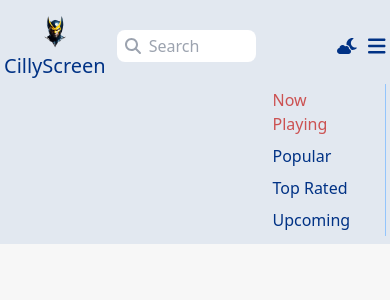
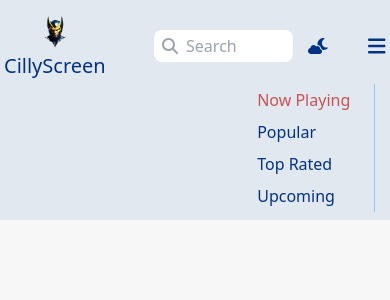
Before and after one commit to devwithsmile/CillyScreen, a React (Vite) app: page / in a window 390 px wide. Both pictures are taken after a click on the button 377 px from the left and 46 px from the top of the page. Shown: the top 300 px of the page. Built offline with nearby package versions, Linux system fonts and the light colour scheme; no server answers.

Commit message:
trying to fix navbar for small screen -2

```diff
--- a/src/Components/navbar/smallScreen/AllNavLinksSmall.jsx
+++ b/src/Components/navbar/smallScreen/AllNavLinksSmall.jsx
@@ -4,7 +4,7 @@ import { NavLink } from 'react-router-dom';
 function AllNavLinksSmall({ toggleMenu }) {
     return (
         <>
-            <ul className='ml-[64%] md:ml[84%] mt-1'>
+            <ul className='ml-[60%] md:ml[84%] mt-1'>
                 <li className='p-1 px-6 hover:bg-slate-200 hover:dark:bg-slate-900 border-e border-e-blue-300 dark:border-text_dark'><NavLink to='/' onClick={toggleMenu}>Now Playing</NavLink></li>
                 <li className='p-1 px-6 hover:bg-slate-200 hover:dark:bg-slate-900 border-e border-e-blue-300 dark:border-text_dark'><NavLink to='/popular' onClick={toggleMenu}>Popular</NavLink></li>
                 <li className='p-1 px-6 hover:bg-slate-200 hover:dark:bg-slate-900 border-e border-e-blue-300 dark:border-text_dark'><NavLink to='/topRated' onClick={toggleMenu}>Top Rated</NavLink></li>
--- a/src/Components/navbar/smallScreen/NavbarSmall.jsx
+++ b/src/Components/navbar/smallScreen/NavbarSmall.jsx
@@ -47,7 +47,7 @@ const NavbarSmall = ({ handleInputChange }) => {
         </div>
 
         <SearchBoxSmall handleInputChange={handleInputChange}/>
-        <button onClick={toggleDarkMode} className='ml-40 text-text_light dark:text-text_dark'>
+        <button onClick={toggleDarkMode} className='ml-16 text-text_light dark:text-text_dark'>
           <FontAwesomeIcon icon={isDarkmode ? faCloudSun : faCloudMoon} />
         </button>
 
--- a/src/Components/navbar/smallScreen/SearchBoxSmall.jsx
+++ b/src/Components/navbar/smallScreen/SearchBoxSmall.jsx
@@ -4,7 +4,7 @@ import React from 'react'
 
 function SearchBoxSmall({handleInputChange}) {
     return (
-        <div className="relative w-[13%]"> {/* Add margin to the right of the logo */}
+        <div className="relative w-[13%] ml-2"> {/* Add margin to the right of the logo */}
             <input type="text"
                 placeholder="Search"
                 className="w-[280%] pl-8 pr-3 py-1 rounded-lg focus:outline-none focus:ring focus:border-blue-300 dark:bg-text_dark dark:text-text_light dark:placeholder-gray-400"
```
